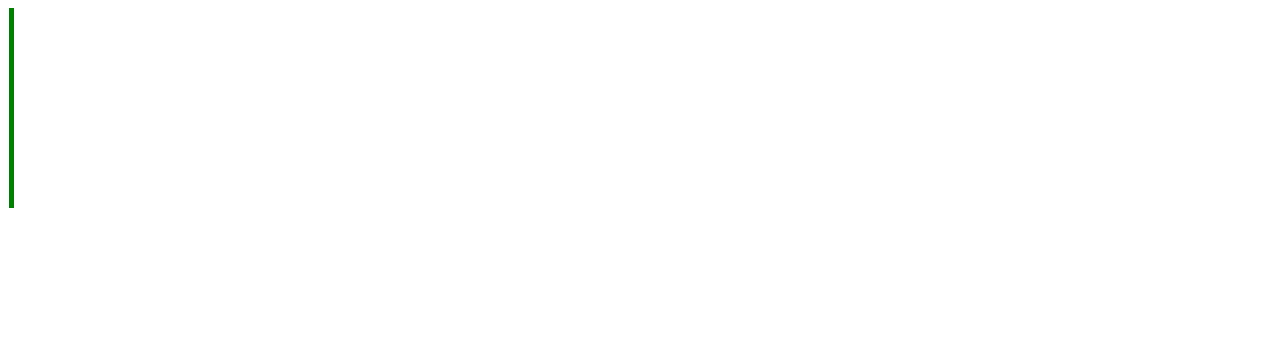
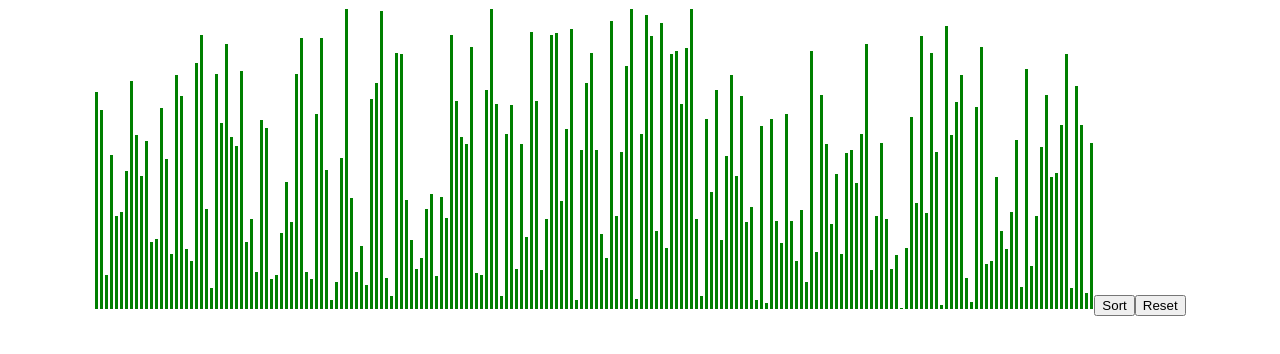
Before and after one commit to luisalfonsopreciado/Sorting-Visualizer, a React (Create React App) app in the folder gui/: page / in a window 1280 px wide. Shown: the top 354 px of the page. Built offline with nearby package versions, Linux system fonts and the light colour scheme.

Commit message:
sort and reset

```diff
--- a/gui/src/App.js
+++ b/gui/src/App.js
@@ -4,9 +4,7 @@ import SortingVisualizer from "./components/SortingVisualizer/SortingVisualizer"
 
 function App() {
   return (
-    <div>
       <SortingVisualizer></SortingVisualizer>
-    </div>
   );
 }
 
--- a/gui/src/components/Col/Col.jsx
+++ b/gui/src/components/Col/Col.jsx
@@ -1,8 +1,8 @@
 import React from 'react'
 import classes from "./Col.module.css"
-const Col = props => {
+const Col = ({height }) => {
     return (
-        <div className={classes.Col}>
+        <div className={classes.Col} style={{height}}>
         </div>
     )
 }
--- a/gui/src/components/Col/Col.module.css
+++ b/gui/src/components/Col/Col.module.css
@@ -1,6 +1,6 @@
 .Col{
-    width: 5px;
-    height: 200px;
+    width: 3px;
     background-color: green;
     margin: 1px;
+    display: inline-block;
 }
--- a/gui/src/components/SortingVisualizer/SortingVisualizer.jsx
+++ b/gui/src/components/SortingVisualizer/SortingVisualizer.jsx
@@ -1,23 +1,43 @@
 import React, { Component } from 'react'
 import Col from "../Col/Col"
-
+import classes from "./SortingVisualizer.module.css"
 function getRandomInt(max) {
     return Math.floor(Math.random() * Math.floor(max)) + 1;
   }
-
+function generateRandomArray(length){
+    let array = []
+        for(let i = 0; i < length; i++){
+            array[i] = getRandomInt(200);
+        }
+    return array;
+}
 
 class SortingVisualizer extends Component{
+    state ={
+        array: []
+    }
     componentDidMount(){
-        let array = []
-        for(let i = 0; i < 200; i++){
-            array[i] = getRandomInt(200);
-        }
-        console.log(array)
+       this.onResetHandler()
     }
+
+    onSortHandler = () => {
+        let array = this.state.array
+        array.sort((a, b) => a - b)
+        this.setState({array})
+    }
+    onResetHandler = () => {
+        const array = generateRandomArray(200)
+        this.setState({array})
+    }
+
     render(){
+        let Columns = this.state.array.map((value, key) => <Col key={key} height={value * 1.5}/>)
+
         return(
-            <div>
-                <Col/>
+            <div classes={classes.Container}>
+                {Columns}
+                <button onClick={this.onSortHandler}>Sort</button>
+                <button onClick={this.onResetHandler}>Reset</button>
             </div>
         )
     }
--- /dev/null
+++ b/gui/src/components/SortingVisualizer/SortingVisualizer.module.css
@@ -0,0 +1,4 @@
+.Container{
+    display: inline-block;
+    min-width: 1000px;
+}
```
